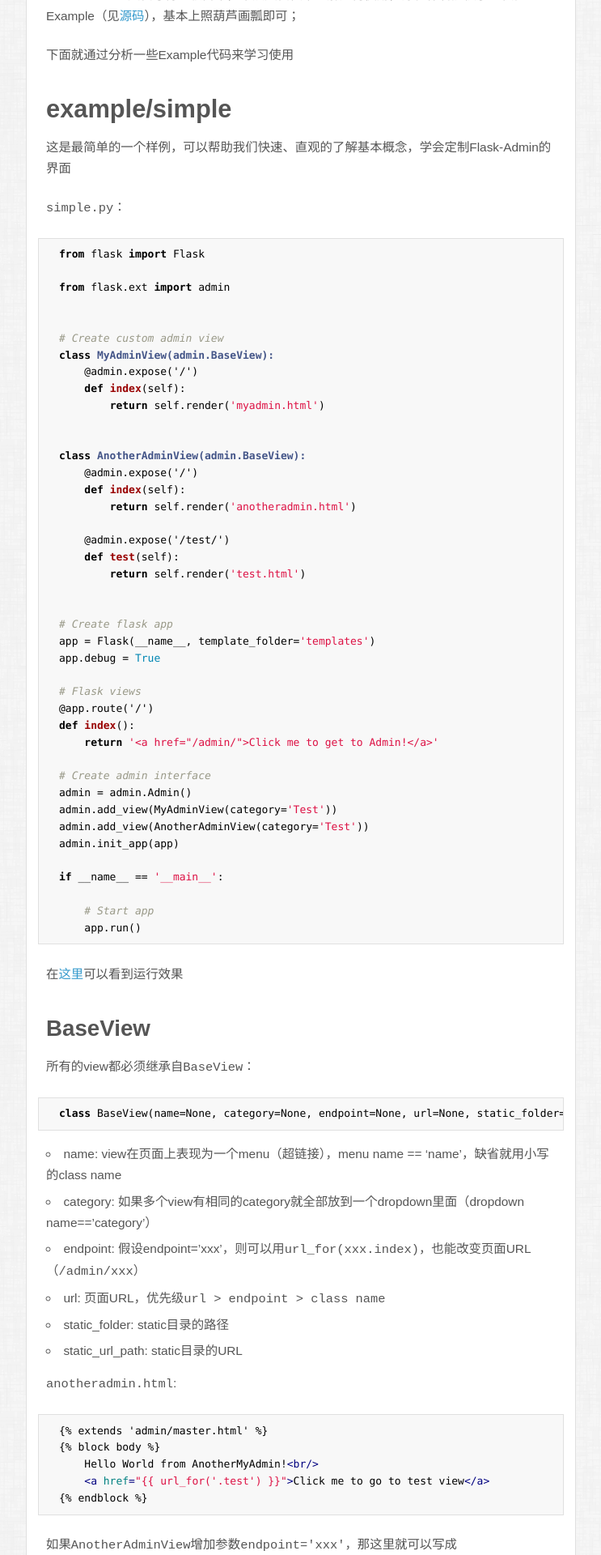
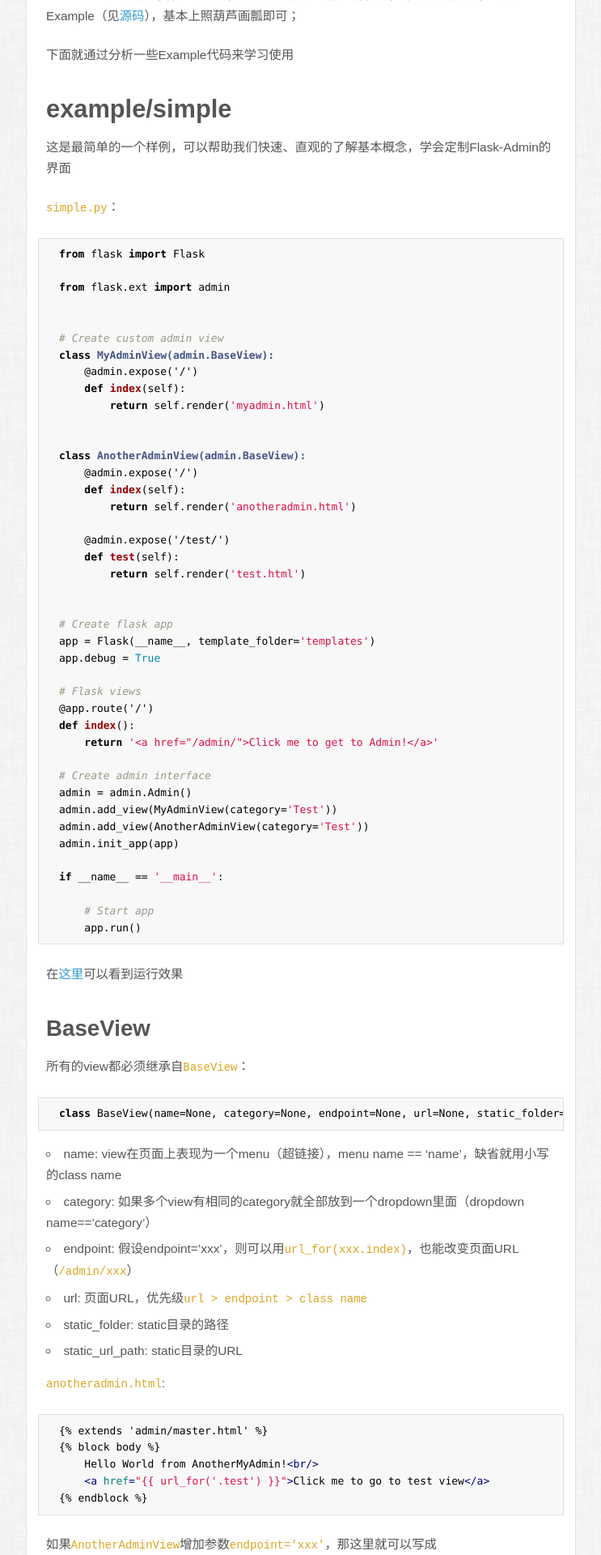
Before and after one commit to ericzhong/ericzhong.github.io, a Jekyll site: the page built from index.html, in a window 1280 px wide. Shown: the part 633-2553 px from the top of the page at 81% size, without its empty margins (268-1011 px from the left). Built offline with Jekyll 4.4.1, drawn with Linux system fonts in a browser that asks for light colours; some web fonts are replaced; Markdown is read by kramdown in place of the engine named in the settings.

Commit message:
highlight code label

```diff
--- a/assets/themes/sext-v/css/style.css
+++ b/assets/themes/sext-v/css/style.css
@@ -45,6 +45,11 @@
   font-size: 1.0em;
   margin-top: 10px;
   margin-bottom: 0px;
+}
+
+code {
+	color: goldenrod;
+	font-size: 14px;
 }
 
 a {
```
